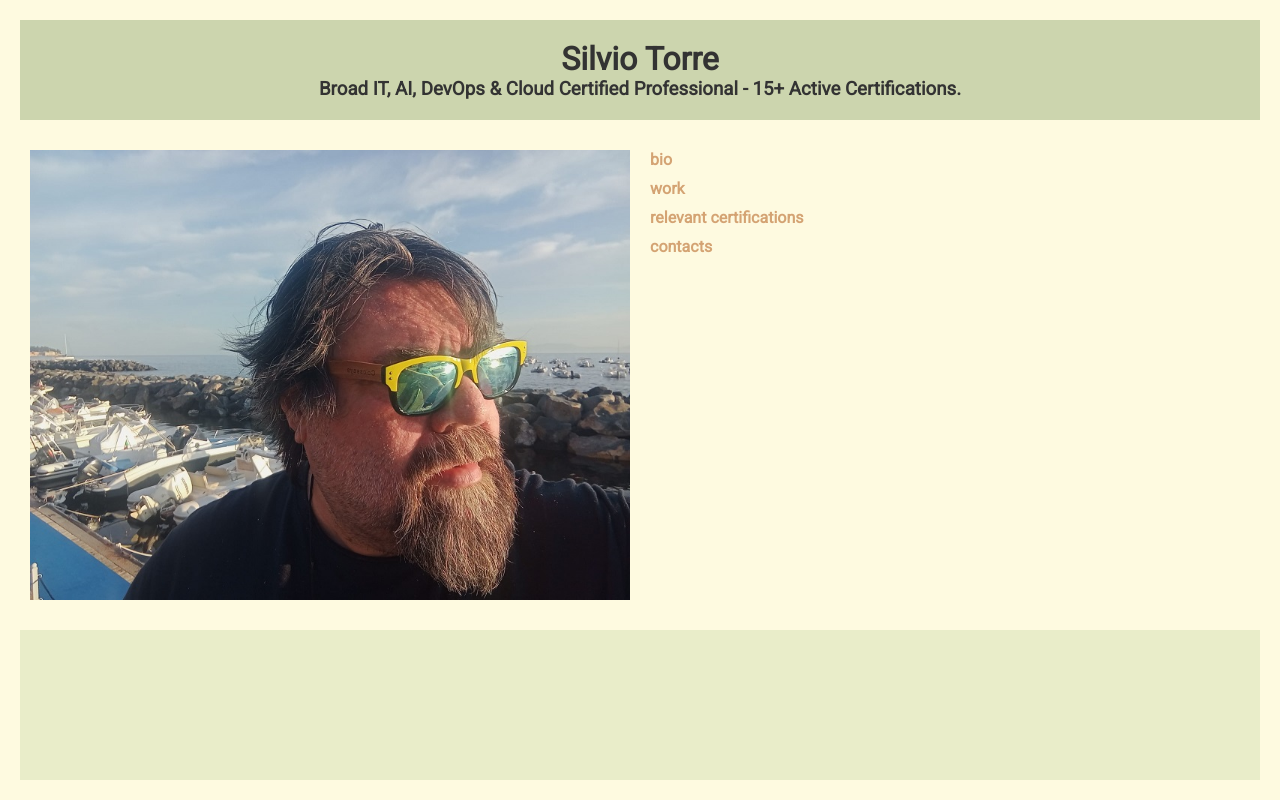
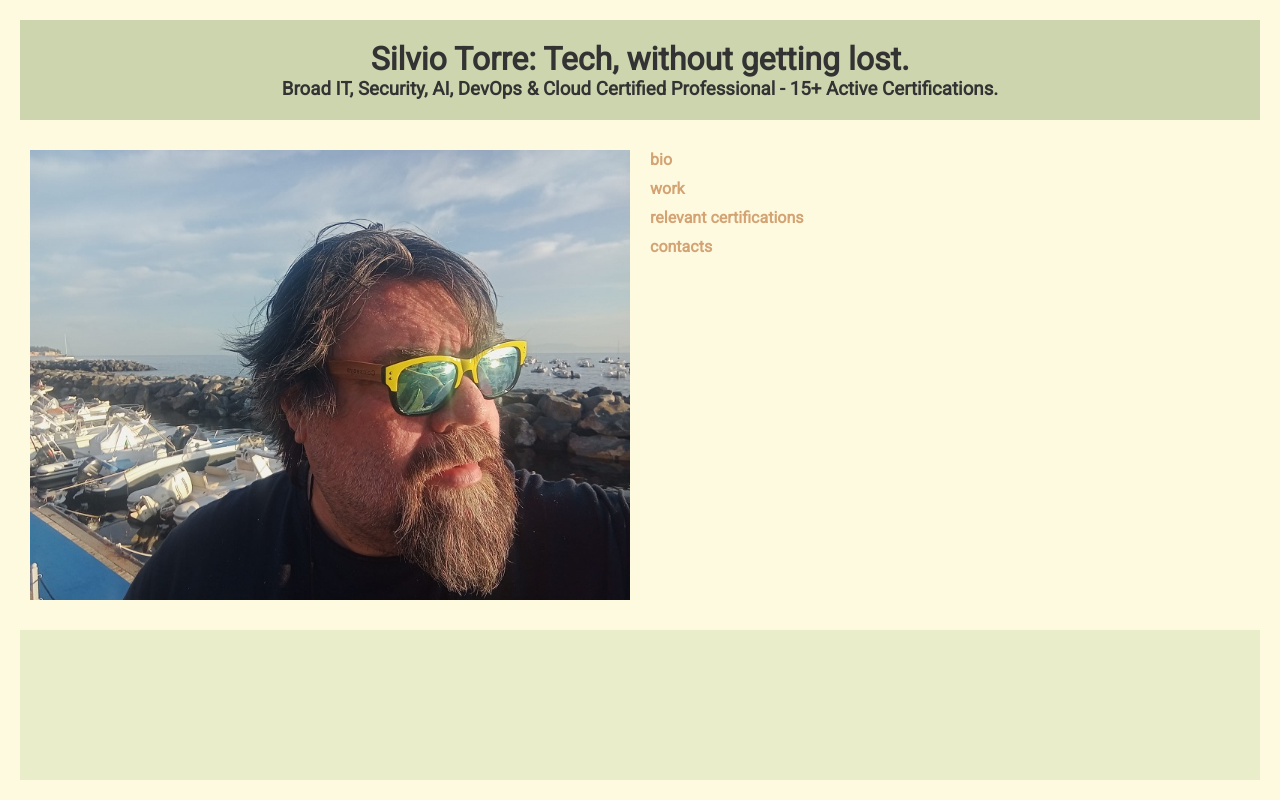
Before and after one commit to silviotorre/silviotorre.github.io, a plain HTML site: page index.html in a window 1280 px wide. Drawn offline with Linux system fonts and the light colour scheme.

Commit message:
checking

```diff
--- a/index.html
+++ b/index.html
@@ -47,8 +47,8 @@
 </head>
 <body>
   <header>
-    <h1>Silvio Torre</h1>
-    <h3>Broad IT, AI, DevOps & Cloud Certified Professional - 15+ Active Certifications.</h3>
+    <h1>Silvio Torre: Tech, without getting lost.</h1>
+    <h3>Broad IT, Security, AI, DevOps & Cloud Certified Professional - 15+ Active Certifications.</h3>
   </header>
   <main>
     <div class="content">
```
